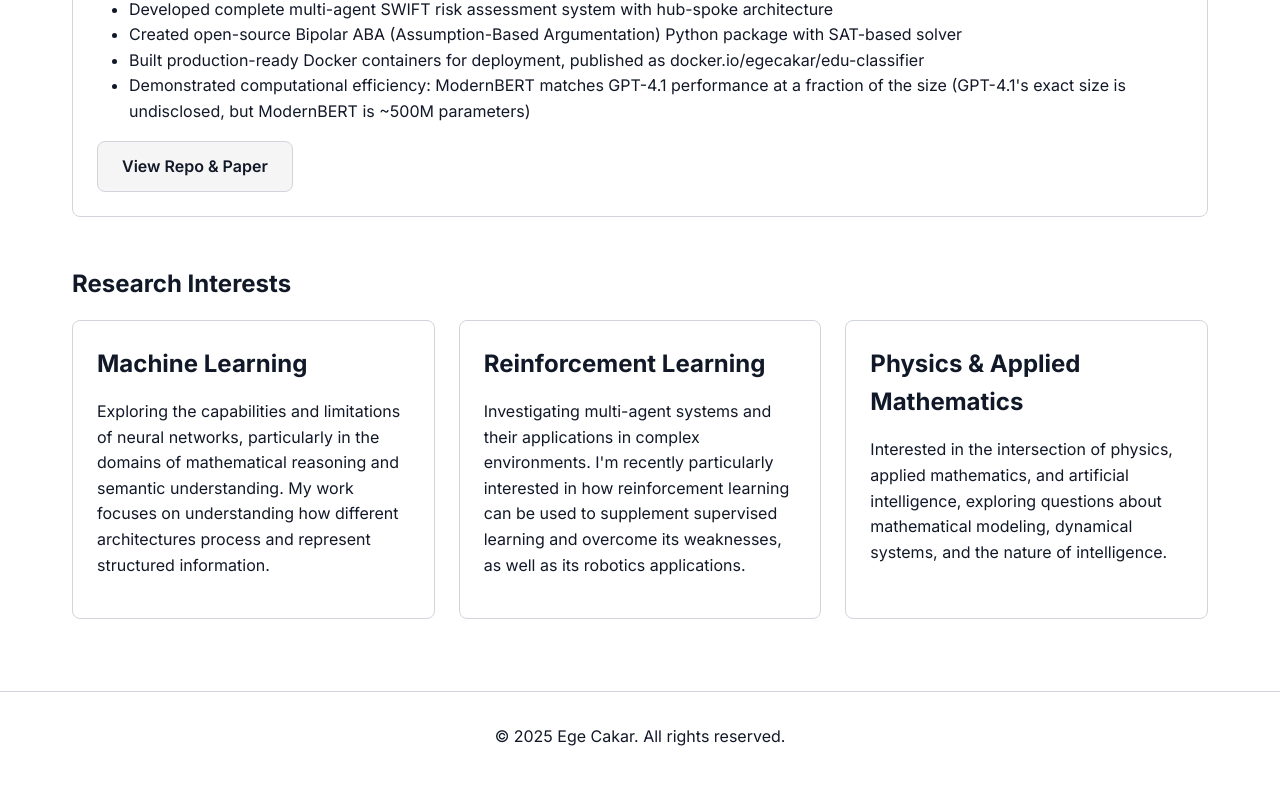
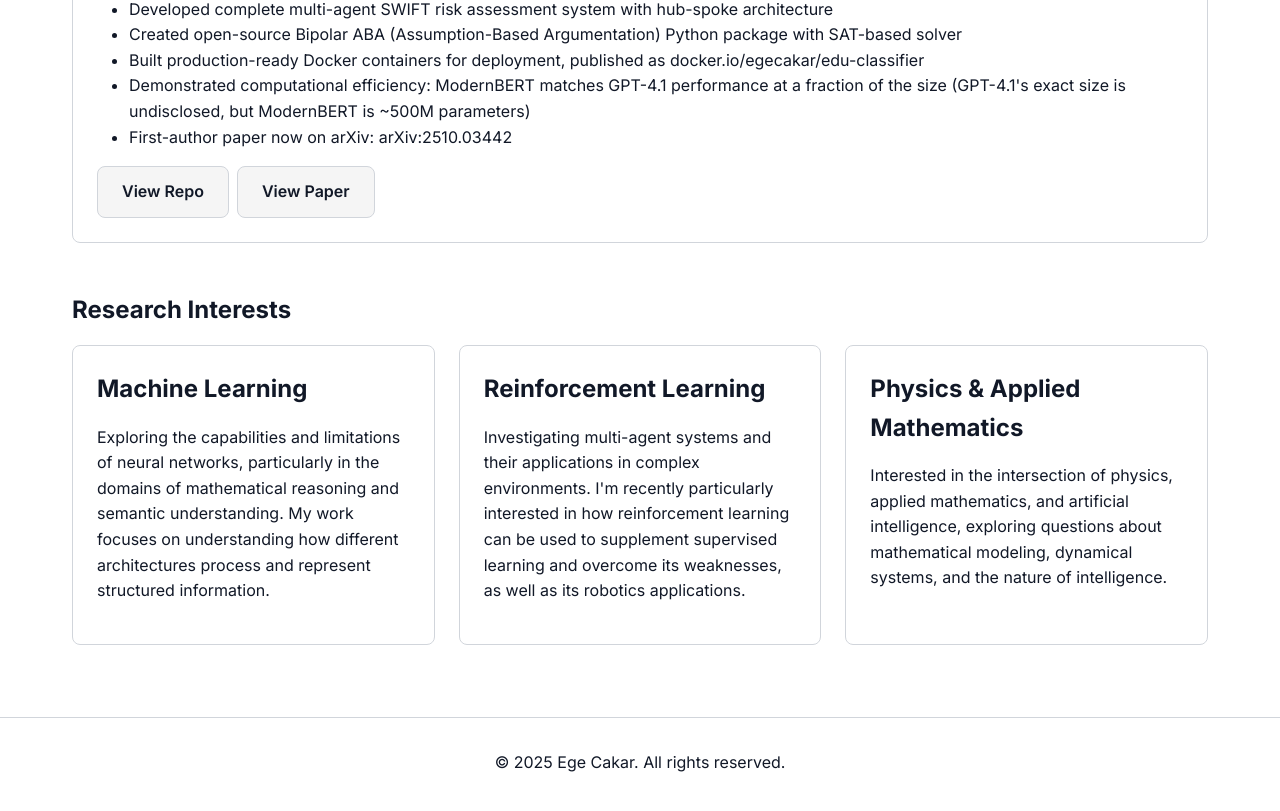
Before and after one commit to Ege-Cakar/ege-cakar.github.io, a React (Create React App) app: page /research in a window 1280 px wide. Shown: the part 1680-2491 px from the top of the page. Built offline with nearby package versions, Linux system fonts and the light colour scheme.

Commit message:
First paper announcement!!

```diff
--- a/src/pages/Home.js
+++ b/src/pages/Home.js
@@ -39,13 +39,12 @@ const Home = () => {
           }}
         >
           <a
-            href="https://www.lesswrong.com/posts/xZA9cXkiRhnATpifZ/cs-2881r-week-3-adversarial-robustness-jailbreaks-prompt"
+            href="https://arxiv.org/abs/2510.03442"
             target="_blank"
             rel="noopener noreferrer"
             style={{ color: "#111827", textDecoration: "none" }}
           >
-            New: Blog post on Adversarial Robustness & Jailbreaks based on my AI
-            Safety Class
+            🎉 My first paper is on arXiv, and I'm first author! 🎉
           </a>
         </div>
         <Card>
--- a/src/pages/Research.js
+++ b/src/pages/Research.js
@@ -162,13 +162,31 @@ const Research = () => {
                 GPT-4.1 performance at a fraction of the size (GPT-4.1's exact
                 size is undisclosed, but ModernBERT is ~500M parameters)
               </li>
+              <li>
+                First-author paper now on arXiv:{" "}
+                <a
+                  href="https://arxiv.org/abs/2510.03442"
+                  target="_blank"
+                  rel="noopener noreferrer"
+                >
+                  arXiv:2510.03442
+                </a>
+              </li>
             </ul>
             <Button
               href="https://github.com/Ege-Cakar/Structured-Argumentation-For-Trust"
               target="_blank"
               rel="noopener noreferrer"
             >
-              View Repo & Paper
+              View Repo
+            </Button>
+            <Button
+              href="https://arxiv.org/abs/2510.03442"
+              target="_blank"
+              rel="noopener noreferrer"
+              style={{ marginLeft: "0.5rem" }}
+            >
+              View Paper
             </Button>
           </ResearchContent>
         </Card>
--- a/src/pages/Resume.js
+++ b/src/pages/Resume.js
@@ -349,7 +349,7 @@ const Resume = () => {
                   Scholar (1 of 4 annually)
                 </ResumeSubtitle>
               </div>
-              <ResumeDates>March 2025 – September 2025</ResumeDates>
+              <ResumeDates>June 2025 – August 2025</ResumeDates>
             </ResumeHeader>
             <ResumeContent>
               <ul>
@@ -422,7 +422,7 @@ const Resume = () => {
                   financial aid.
                 </li>
                 <li>
-                  Lead annual AI treks to SF and NYC, visiting 5+ companies with
+                  Lead annual AI trek to SF or NYC, visiting 5+ companies with
                   10+ students; coordinate industry partnerships and manage
                   student projects.
                 </li>
```
